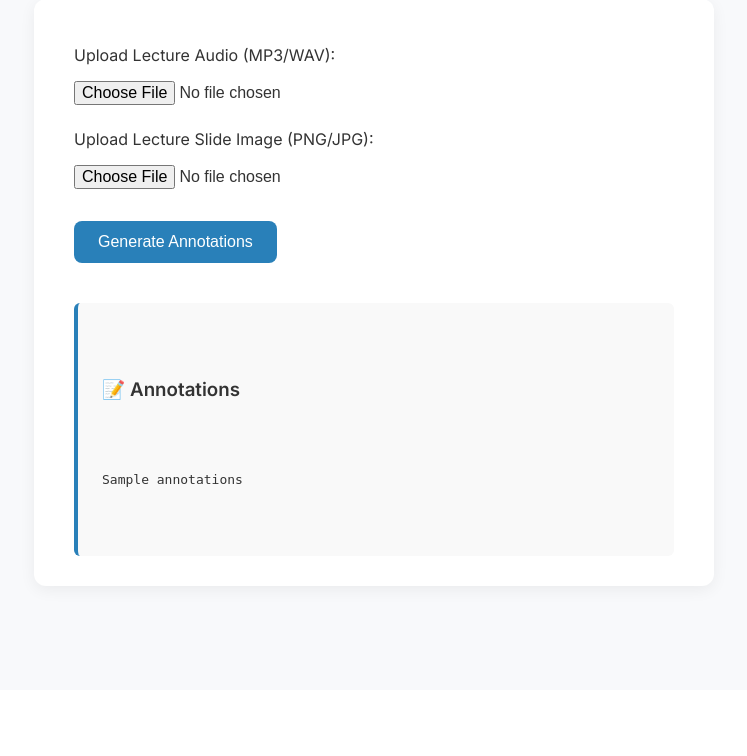
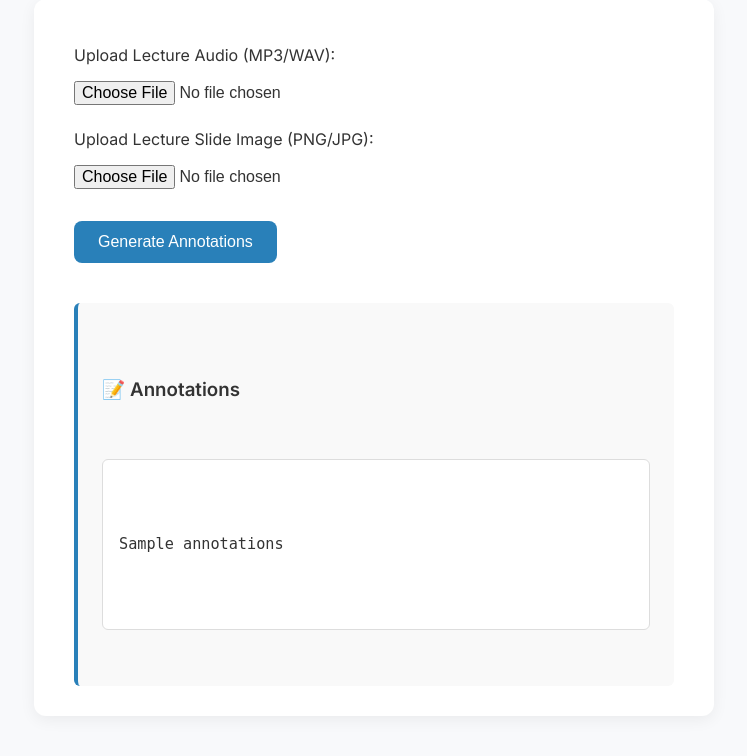
Before and after one commit to molliey/Multimodal-LLM-Applications, a FastAPI app: template templates/index.html in a window 1280 px wide. Shown: the part 110-866 px from the top of the page, without its empty margins (266-1013 px from the left). Before the commit the page ends 702 px from the top, so only its background shows below. Run offline with FastAPI, Linux system fonts and the light colour scheme; the template is opened without the code that fills it: most values are stand-ins (such as "Sample title", 1, 10 or a date in 2020).

Commit message:
annotation format

```diff
--- a/templates/index.html
+++ b/templates/index.html
@@ -68,6 +68,18 @@
       border-radius: 6px;
       white-space: pre-wrap;
     }
+
+    .annotation-box {
+        max-height: 400px;
+        overflow-y: auto;
+        background: #fff;
+        padding: 1rem;
+        border-radius: 6px;
+        border: 1px solid #ddd;
+        font-size: 0.95rem;
+        line-height: 1.4;
+        white-space: pre-wrap;
+        }
   </style>
 </head>
 <body>
@@ -84,11 +96,13 @@
     </form>
 
     {% if annotations %}
-  <div class="output">
-    <h3>📝 Annotations</h3>
-    <pre>{{ annotations | safe }}</pre>
-  </div>
-{% endif %}
+    <div class="output">
+        <h3>📝 Annotations</h3>
+        <div class="annotation-box">
+        <pre>{{ annotations | safe }}</pre>
+        </div>
+    </div>
+    {% endif %}
   </main>
 </body>
 </html>
```
